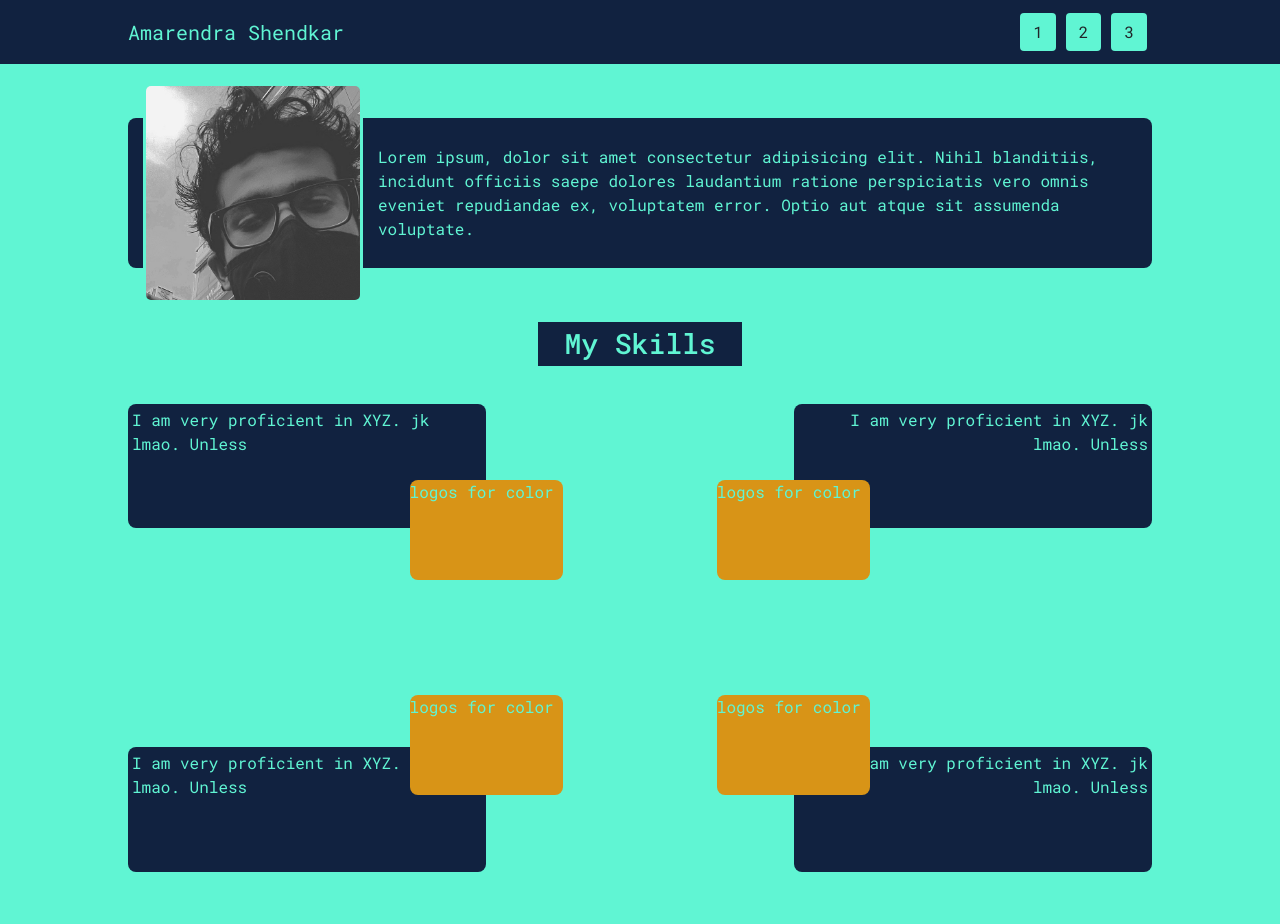
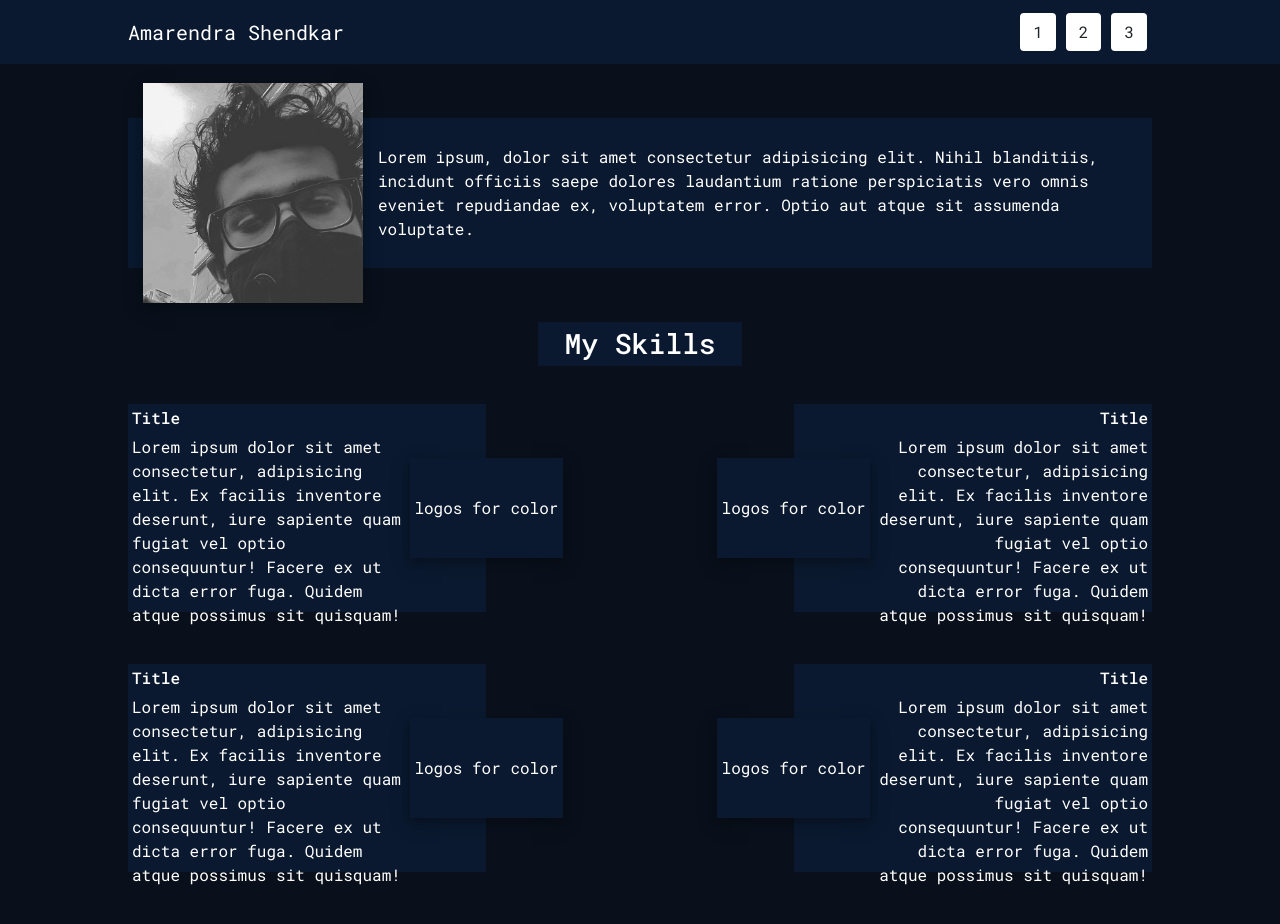
Before and after one commit to SenorLancelot/Portfolio-Website-Beta, a React (Create React App) app: page / in a window 1280 px wide. Built offline with nearby package versions, Linux system fonts and the light colour scheme.

Commit message:
finalized color scheme

```diff
--- a/src/App.css
+++ b/src/App.css
@@ -4,6 +4,6 @@
 body {
   font-family: "Roboto", sans-serif;
   font-family: "Roboto Mono", monospace;
-  color: #60F5D3;
-  background-color: #60F5D3;
+  color: white;
+  background-color: #09101B;
 }
--- a/src/assets/stylesheets/_Skills.scss
+++ b/src/assets/stylesheets/_Skills.scss
@@ -9,20 +9,28 @@
 }
 
 @mixin mainCard {
-  height: 60%;
+  height: 100%;
   width: 70%;
   background-color: $primarycolor;
   position: absolute;
-  border-radius: 8px;
+  // border-radius: 8px;
   padding: 4px;
+
+  // border: 1px solid $ternarycolor;
+//   box-shadow: 0 4px 8px 0 $ternarycolor, 0 6px 20px 0 $ternarycolor;
 }
 
 @mixin subCard {
+  display: flex;
+  justify-content: center;
+  align-items: center;
   width: 30%;
   height: 100px;
   position: absolute;
-  background-color: rgb(216, 148, 23);
-  border-radius: 8px;
+  background-color: $primarycolor;
+  // border-radius: 8px;
+  // border: 1px solid $ternarycolor;
+  box-shadow: 0 4px 8px 0 rgba(0, 0, 0, 0.2), 0 6px 20px 0 rgba(0, 0, 0, 0.19);
 }
 
 .skills-container {
@@ -50,14 +58,15 @@
       @include cardContainer();
       .main-card {
         @include mainCard();
-
+        padding-right: 15%;
         top: 0px;
         left: 0px;
       }
       .sub-card {
         @include subCard();
-        bottom: 15%;
+        bottom: 54px;
         right: 15%;
+
 
       }
     }
@@ -69,10 +78,11 @@
         text-align: right;
         top: 0px;
         right: 0px;
+        padding-left: 15%;
       }
       .sub-card {
         @include subCard();
-        bottom: 15%;
+        bottom: 54px;
         left: 15%;
 
       }
@@ -82,13 +92,13 @@
         @include cardContainer();
         .main-card {
           @include mainCard();
-
+          padding-right: 15%;
           bottom: 0px;
           left: 0px;
         }
         .sub-card {
           @include subCard();
-          top: 15%;
+          top: 54px;
           right: 15%;
 
         }
@@ -98,13 +108,14 @@
         @include cardContainer();
         .main-card {
           @include mainCard();
+          padding-left: 15%;
           text-align: right;
           bottom: 0px;
           right: 0px;
         }
         .sub-card {
           @include subCard();
-          top: 15%;
+          top: 54px;
           left: 15%;
 
         }
--- a/src/assets/stylesheets/_jumbotron.scss
+++ b/src/assets/stylesheets/_jumbotron.scss
@@ -1,7 +1,7 @@
 
 
 .jumbotron {
-  background-color: $ternarycolor;
+  background-color: $secondarycolor;
   padding-top: 54px;
   padding-bottom: 54px;
   margin-bottom: 0px;
@@ -18,7 +18,7 @@
   img {
     height: 220px;
     width: 220px;
-    border-radius: 8px;
+    border-radius: 0px;
   }
 
   div {
@@ -33,12 +33,13 @@
     // color: white;
     background-color: $primarycolor;
     margin: 0;
-    border-radius: 8px;
+    // border-radius: 8px;
 
     img {
-
+        border: 0;
         border-style: solid;
-        border-color: $ternarycolor;
+        border-color: black;
+        box-shadow: 0 4px 8px 0 rgba(0, 0, 0, 0.2), 0 6px 20px 0 rgba(0, 0, 0, 0.19);
 
     }
 
--- a/src/assets/stylesheets/_variables.scss
+++ b/src/assets/stylesheets/_variables.scss
@@ -1,3 +1,3 @@
-$primarycolor: #112240;
+$primarycolor: #0A192F;
 $secondarycolor: #09101B;
-$ternarycolor: #60F5D3;
+$ternarycolor: white;
--- a/src/assets/stylesheets/styles.css
+++ b/src/assets/stylesheets/styles.css
@@ -5,8 +5,8 @@
   -webkit-box-pack: justify;
       -ms-flex-pack: justify;
           justify-content: space-between;
-  background-color: #112240;
-  color: #60F5D3;
+  background-color: #0A192F;
+  color: white;
   padding-right: 10%;
   padding-left: 10%;
   padding-top: 8px;
@@ -18,7 +18,7 @@
 }
 
 .navbar-brand {
-  color: #60F5D3;
+  color: white;
 }
 
 .navbar-brand img {
@@ -34,11 +34,11 @@
 }
 
 .nav-right-items .btn {
-  background-color: #60F5D3;
+  background-color: white;
 }
 
 .jumbotron {
-  background-color: #60F5D3;
+  background-color: #09101B;
   padding-top: 54px;
   padding-bottom: 54px;
   margin-bottom: 0px;
@@ -62,7 +62,7 @@
 .jumbo-container img {
   height: 220px;
   width: 220px;
-  border-radius: 8px;
+  border-radius: 0px;
 }
 
 .jumbo-container div {
@@ -80,14 +80,16 @@
       -ms-flex-align: center;
           align-items: center;
   height: 150px;
-  background-color: #112240;
+  background-color: #0A192F;
   margin: 0;
-  border-radius: 8px;
 }
 
 .jumbo-container .ribbon img {
+  border: 0;
   border-style: solid;
-  border-color: #60F5D3;
+  border-color: black;
+  -webkit-box-shadow: 0 4px 8px 0 rgba(0, 0, 0, 0.2), 0 6px 20px 0 rgba(0, 0, 0, 0.19);
+          box-shadow: 0 4px 8px 0 rgba(0, 0, 0, 0.2), 0 6px 20px 0 rgba(0, 0, 0, 0.19);
 }
 
 .skills-container {
@@ -97,7 +99,7 @@
 }
 
 .skills-container .skills-heading {
-  background-color: #112240;
+  background-color: #0A192F;
   padding: 5px;
   margin-left: 40%;
   margin-right: 40%;
@@ -132,23 +134,33 @@
 }
 
 .skills-container .skills-cards-container .card-container-top-left .main-card {
-  height: 60%;
+  height: 100%;
   width: 70%;
-  background-color: #112240;
+  background-color: #0A192F;
   position: absolute;
-  border-radius: 8px;
   padding: 4px;
+  padding-right: 15%;
   top: 0px;
   left: 0px;
 }
 
 .skills-container .skills-cards-container .card-container-top-left .sub-card {
+  display: -webkit-box;
+  display: -ms-flexbox;
+  display: flex;
+  -webkit-box-pack: center;
+      -ms-flex-pack: center;
+          justify-content: center;
+  -webkit-box-align: center;
+      -ms-flex-align: center;
+          align-items: center;
   width: 30%;
   height: 100px;
   position: absolute;
-  background-color: #d89417;
-  border-radius: 8px;
-  bottom: 15%;
+  background-color: #0A192F;
+  -webkit-box-shadow: 0 4px 8px 0 rgba(0, 0, 0, 0.2), 0 6px 20px 0 rgba(0, 0, 0, 0.19);
+          box-shadow: 0 4px 8px 0 rgba(0, 0, 0, 0.2), 0 6px 20px 0 rgba(0, 0, 0, 0.19);
+  bottom: 54px;
   right: 15%;
 }
 
@@ -166,24 +178,34 @@
 }
 
 .skills-container .skills-cards-container .card-container-top-right .main-card {
-  height: 60%;
+  height: 100%;
   width: 70%;
-  background-color: #112240;
+  background-color: #0A192F;
   position: absolute;
-  border-radius: 8px;
   padding: 4px;
   text-align: right;
   top: 0px;
   right: 0px;
+  padding-left: 15%;
 }
 
 .skills-container .skills-cards-container .card-container-top-right .sub-card {
+  display: -webkit-box;
+  display: -ms-flexbox;
+  display: flex;
+  -webkit-box-pack: center;
+      -ms-flex-pack: center;
+          justify-content: center;
+  -webkit-box-align: center;
+      -ms-flex-align: center;
+          align-items: center;
   width: 30%;
   height: 100px;
   position: absolute;
-  background-color: #d89417;
-  border-radius: 8px;
-  bottom: 15%;
+  background-color: #0A192F;
+  -webkit-box-shadow: 0 4px 8px 0 rgba(0, 0, 0, 0.2), 0 6px 20px 0 rgba(0, 0, 0, 0.19);
+          box-shadow: 0 4px 8px 0 rgba(0, 0, 0, 0.2), 0 6px 20px 0 rgba(0, 0, 0, 0.19);
+  bottom: 54px;
   left: 15%;
 }
 
@@ -201,23 +223,33 @@
 }
 
 .skills-container .skills-cards-container .card-container-bottom-left .main-card {
-  height: 60%;
+  height: 100%;
   width: 70%;
-  background-color: #112240;
+  background-color: #0A192F;
   position: absolute;
-  border-radius: 8px;
   padding: 4px;
+  padding-right: 15%;
   bottom: 0px;
   left: 0px;
 }
 
 .skills-container .skills-cards-container .card-container-bottom-left .sub-card {
+  display: -webkit-box;
+  display: -ms-flexbox;
+  display: flex;
+  -webkit-box-pack: center;
+      -ms-flex-pack: center;
+          justify-content: center;
+  -webkit-box-align: center;
+      -ms-flex-align: center;
+          align-items: center;
   width: 30%;
   height: 100px;
   position: absolute;
-  background-color: #d89417;
-  border-radius: 8px;
-  top: 15%;
+  background-color: #0A192F;
+  -webkit-box-shadow: 0 4px 8px 0 rgba(0, 0, 0, 0.2), 0 6px 20px 0 rgba(0, 0, 0, 0.19);
+          box-shadow: 0 4px 8px 0 rgba(0, 0, 0, 0.2), 0 6px 20px 0 rgba(0, 0, 0, 0.19);
+  top: 54px;
   right: 15%;
 }
 
@@ -235,24 +267,34 @@
 }
 
 .skills-container .skills-cards-container .card-container-bottom-right .main-card {
-  height: 60%;
+  height: 100%;
   width: 70%;
-  background-color: #112240;
+  background-color: #0A192F;
   position: absolute;
-  border-radius: 8px;
   padding: 4px;
+  padding-left: 15%;
   text-align: right;
   bottom: 0px;
   right: 0px;
 }
 
 .skills-container .skills-cards-container .card-container-bottom-right .sub-card {
+  display: -webkit-box;
+  display: -ms-flexbox;
+  display: flex;
+  -webkit-box-pack: center;
+      -ms-flex-pack: center;
+          justify-content: center;
+  -webkit-box-align: center;
+      -ms-flex-align: center;
+          align-items: center;
   width: 30%;
   height: 100px;
   position: absolute;
-  background-color: #d89417;
-  border-radius: 8px;
-  top: 15%;
+  background-color: #0A192F;
+  -webkit-box-shadow: 0 4px 8px 0 rgba(0, 0, 0, 0.2), 0 6px 20px 0 rgba(0, 0, 0, 0.19);
+          box-shadow: 0 4px 8px 0 rgba(0, 0, 0, 0.2), 0 6px 20px 0 rgba(0, 0, 0, 0.19);
+  top: 54px;
   left: 15%;
 }
 /*# sourceMappingURL=styles.css.map */
--- a/src/components/HomeComponent.jsx
+++ b/src/components/HomeComponent.jsx
@@ -11,35 +11,43 @@ function HomeComponent() {
       <div className="skills-cards-container">
         <div className="card-container-top-left">
           <div className="main-card">
-            I am very proficient in XYZ. jk lmao. Unless
+            <h6>Title</h6>
+            Lorem ipsum dolor sit amet consectetur, adipisicing elit. Ex facilis
+            inventore deserunt, iure sapiente quam fugiat vel optio
+            consequuntur! Facere ex ut dicta error fuga. Quidem atque possimus
+            sit quisquam!
           </div>
-          <div className="sub-card">
-            logos for color
-          </div>
+          <div className="sub-card">logos for color</div>
         </div>
         <div className="card-container-top-right">
           <div className="main-card">
-            I am very proficient in XYZ. jk lmao. Unless
+          <h6>Title</h6>
+            Lorem ipsum dolor sit amet consectetur, adipisicing elit. Ex facilis
+            inventore deserunt, iure sapiente quam fugiat vel optio
+            consequuntur! Facere ex ut dicta error fuga. Quidem atque possimus
+            sit quisquam!
           </div>
-          <div className="sub-card">
-            logos for color
-          </div>
+          <div className="sub-card">logos for color</div>
         </div>
         <div className="card-container-bottom-left">
           <div className="main-card">
-            I am very proficient in XYZ. jk lmao. Unless
+          <h6>Title</h6>
+            Lorem ipsum dolor sit amet consectetur, adipisicing elit. Ex facilis
+            inventore deserunt, iure sapiente quam fugiat vel optio
+            consequuntur! Facere ex ut dicta error fuga. Quidem atque possimus
+            sit quisquam!
           </div>
-          <div className="sub-card">
-            logos for color
-          </div>
+          <div className="sub-card">logos for color</div>
         </div>
         <div className="card-container-bottom-right">
           <div className="main-card">
-            I am very proficient in XYZ. jk lmao. Unless
+          <h6>Title</h6>
+            Lorem ipsum dolor sit amet consectetur, adipisicing elit. Ex facilis
+            inventore deserunt, iure sapiente quam fugiat vel optio
+            consequuntur! Facere ex ut dicta error fuga. Quidem atque possimus
+            sit quisquam!
           </div>
-          <div className="sub-card">
-            logos for color
-          </div>
+          <div className="sub-card">logos for color</div>
         </div>
       </div>
     </div>
```
Also changed, not shown: 1 other file (tests, documents, lock files or other folders).
